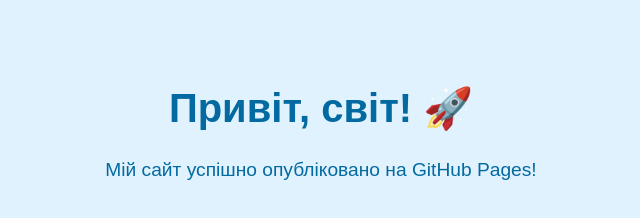
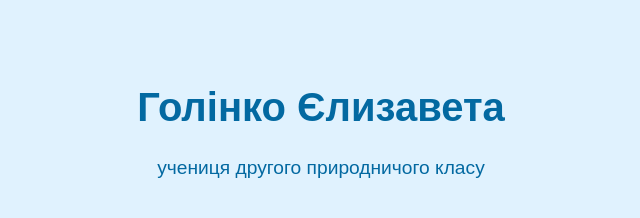
Before and after one commit to lizaholinko/practiselwork-, a plain HTML site: page index.html in a window 1280 px wide. Shown: the whole page, without its empty margins (319-959 px from the left). Drawn offline with Linux system fonts and the light colour scheme.

Commit message:
Update index.html

```diff
--- a/index.html
+++ b/index.html
@@ -2,7 +2,7 @@
 <html lang="uk">
 <head>
     <meta charset="UTF-8">
-    <title>Мій перший сайт на GitHub Pages</title>
+    <title> Голінко Єлизавета</title>
     <style>
         body { font-family: Arial, sans-serif; text-align: center; padding: 50px; background: #e0f2fe; color: #0369a1; }
         h1 { font-size: 2.5rem; }
@@ -10,7 +10,7 @@
     </style>
 </head>
 <body>
-    <h1>Привіт, світ! 🚀</h1>
-    <p>Мій сайт успішно опубліковано на GitHub Pages!</p>
+    <h1>Голінко Єлизавета</h1>
+    <p> учениця другого природничого класу </p>
 </body>
 </html>
```
